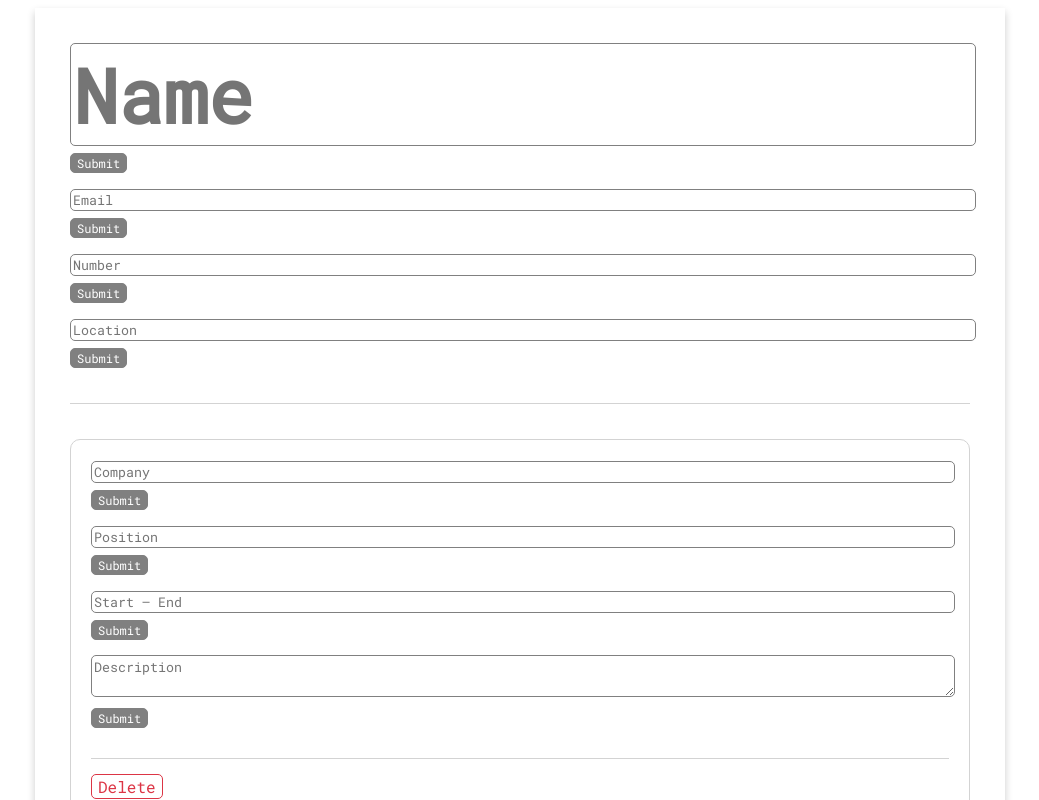
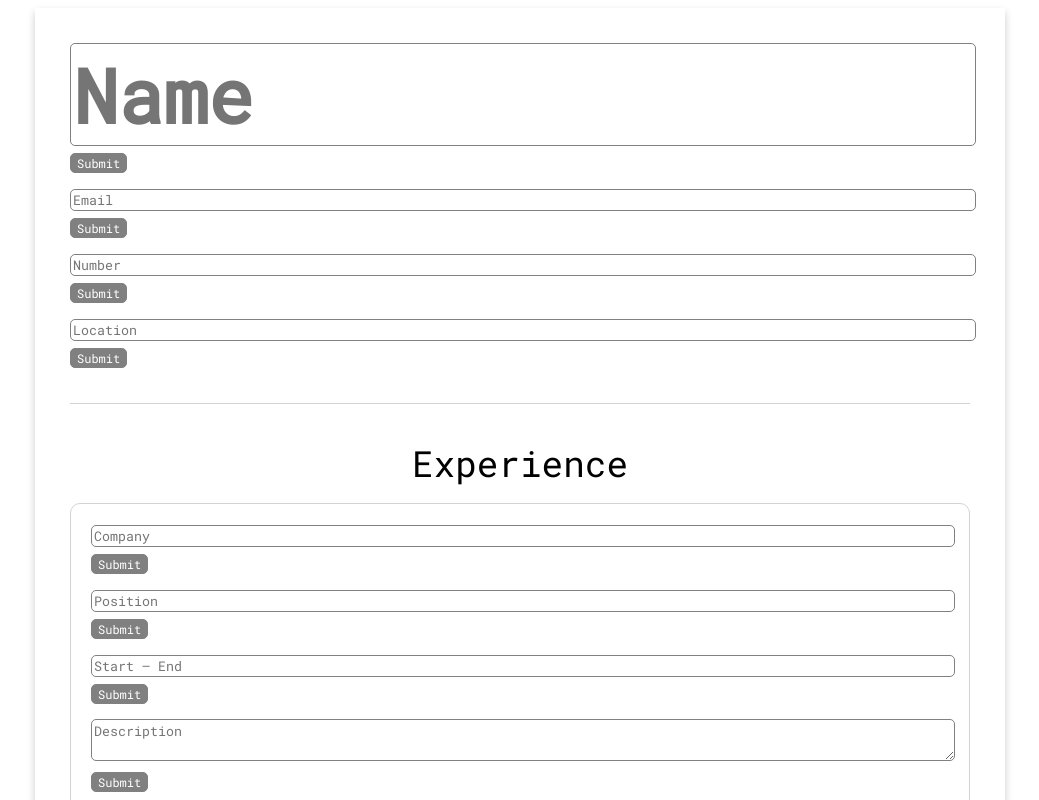
Before and after one commit to FrancisLangit/resumake, a React (Create React App) app: page / in a window 1280 px wide. Shown: the top 800 px of the page, without its empty margins (120-1159 px from the left). Built offline with nearby package versions, Linux system fonts and the light colour scheme; the HTML template or start-up script is replaced by a standard one.

Commit message:
Add headers for Education, Experience sections

```diff
--- a/src/components/Resume/Resume.js
+++ b/src/components/Resume/Resume.js
@@ -10,6 +10,7 @@ const Resume = () => {
     <div className={style.Resume}>
       <GeneralInfo />
       <Section
+        header="Experience"
         form={
           <FormTemplated
             fieldName1="Company"
@@ -20,6 +21,7 @@ const Resume = () => {
         }
       />
       <Section
+        header="Education"
         form={
           <FormTemplated
             fieldName1="School"
--- a/src/components/Section/Section.js
+++ b/src/components/Section/Section.js
@@ -3,7 +3,7 @@ import { v4 as uuidv4 } from 'uuid';
 
 import style from './Section.module.scss';
 
-const Section = ({ form }) => {
+const Section = ({ header, form }) => {
   const [forms, setForms] = useState([<div key={uuidv4()}>{form}</div>]);
 
   const handleAddForm = () => {
@@ -12,6 +12,7 @@ const Section = ({ form }) => {
 
   return (
     <div className={style.container}>
+      <div className={style.header}>{header}</div>
       {forms}
       <button onClick={() => handleAddForm()} className={style.addButton}>
         Add
--- a/src/components/Section/Section.module.scss
+++ b/src/components/Section/Section.module.scss
@@ -2,6 +2,12 @@
   border-bottom: 1px solid lightgrey;
   margin-bottom: 35px;
   padding-bottom: 35px;
+}
+
+.header {
+  font-size: 36px;
+  margin-bottom: 16px;
+  text-align: center;
 }
 
 .addButton {
```
